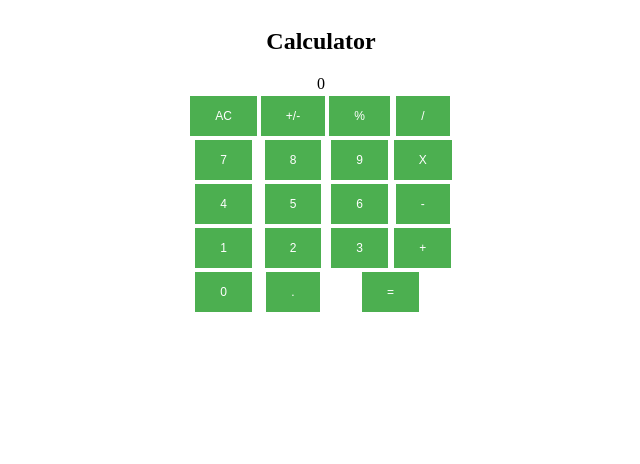
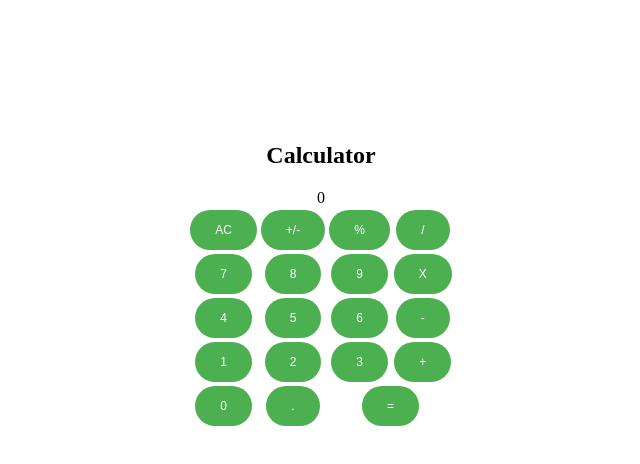
Before and after one commit to manojkumar-murugan/Calculator, a plain HTML site: page index.html in a window 1280 px wide. Shown: the whole page, without its empty margins (319-959 px from the left). Drawn offline with Linux system fonts and the light colour scheme.

Commit message:
Alignment corrections

```diff
--- a/style.css
+++ b/style.css
@@ -2,6 +2,9 @@
     margin: auto;
     text-align: center;
     align-content: center;
+    margin-top: auto;
+    margin-bottom: auto;
+    padding-top: 9%;
 }
 table.center{
     margin-left: auto;
@@ -16,6 +19,7 @@ button {
     text-decoration: none;
     display: inline-block;
     font-size: 12px;
+    border-radius: 20px;
 }
 .text{
     font-size: 25px;
```
